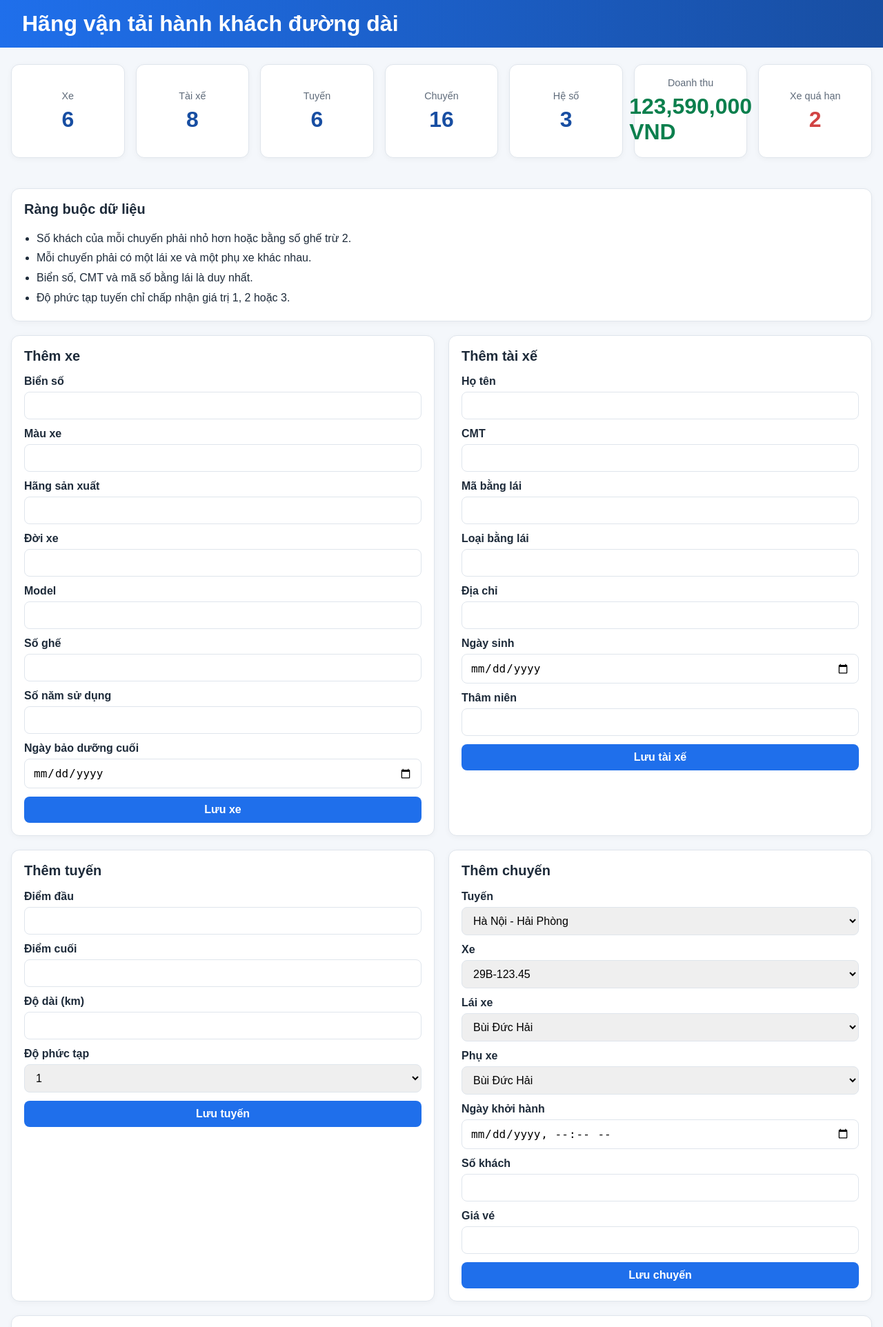
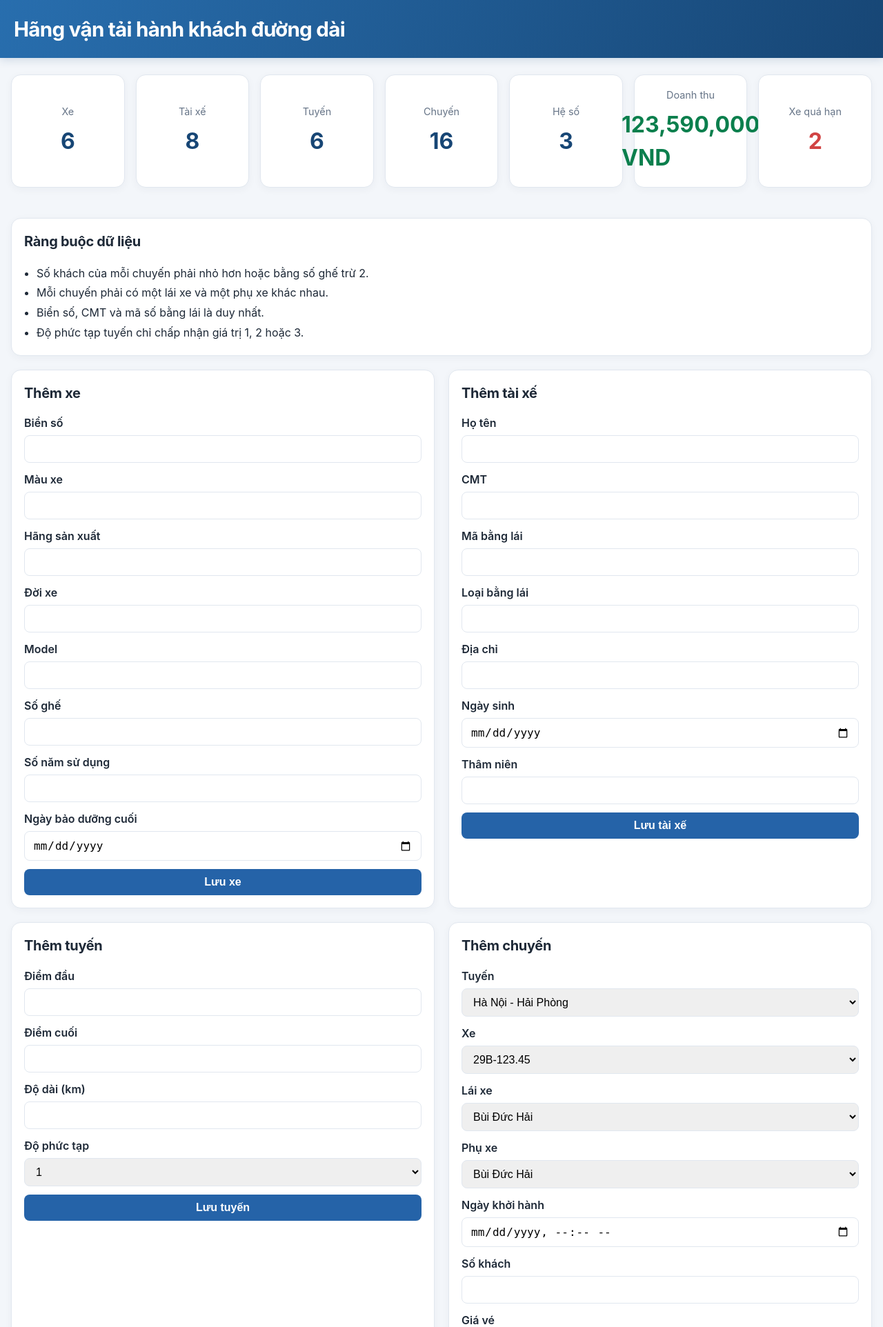
Before and after one commit to justforhack/csdl, a Flask app: page / in a window 1280 px wide. Shown: the top 1924 px of the page at 69% size. Run offline with Flask 3, Linux system fonts and the light colour scheme; data comes from the database, SQL or seed files in the repository.

Commit message:
Update style.css

```diff
--- a/static/style.css
+++ b/static/style.css
@@ -1,13 +1,13 @@
 :root {
-  --bg: #f4f7fb;
+  --bg: #f3f6fa;
   --card: #ffffff;
-  --primary: #1f6feb;
-  --primary-dark: #184ea2;
-  --text: #1d2a39;
-  --muted: #5f6b7a;
+  --primary: #2563a8;
+  --primary-dark: #174675;
+  --text: #1e2937;
+  --muted: #667487;
   --danger: #d14343;
   --success: #2c9a62;
-  --border: #dfe5ec;
+  --border: #e1e7ef;
 }
 
 * {
@@ -16,20 +16,29 @@
 
 body {
   margin: 0;
-  font-family: Arial, Helvetica, sans-serif;
+  font-family: -apple-system, BlinkMacSystemFont, "Segoe UI", Arial, sans-serif;
   background: var(--bg);
   color: var(--text);
+  line-height: 1.5;
 }
 
 .topbar {
-  background: linear-gradient(90deg, var(--primary), var(--primary-dark));
+  background: linear-gradient(115deg, #286eae, var(--primary-dark));
   color: white;
-  padding: 1rem 2rem;
+  padding: 1.25rem max(1.25rem, calc((100% - 1268px) / 2));
+  box-shadow: 0 3px 12px rgba(23, 70, 117, 0.16);
 }
 
 .topbar h1 {
   margin: 0;
-  font-size: 2rem;
+  font-size: clamp(1.4rem, 3vw, 1.85rem);
+  letter-spacing: -0.025em;
+}
+
+.topbar p {
+  margin: 4px 0 0;
+  color: rgba(255, 255, 255, 0.8);
+  font-size: 0.95rem;
 }
 
 .container {
@@ -48,15 +57,22 @@ body {
 .card {
   background: var(--card);
   border: 1px solid var(--border);
-  border-radius: 12px;
-  box-shadow: 0 2px 8px rgba(0,0,0,0.04);
+  border-radius: 14px;
+  box-shadow: 0 3px 12px rgba(28, 48, 74, 0.045);
   padding: 18px;
   margin-bottom: 20px;
+  transition: box-shadow 160ms ease, transform 160ms ease;
+}
+
+.stats .card:hover {
+  transform: translateY(-2px);
+  box-shadow: 0 7px 18px rgba(28, 48, 74, 0.09);
 }
 
 .card h2 {
   margin-top: 0;
   font-size: 1.25rem;
+  letter-spacing: -0.015em;
 }
 
 .stat {
```
Also changed, not shown: other parts of static/style.css (+76 -4 lines).
